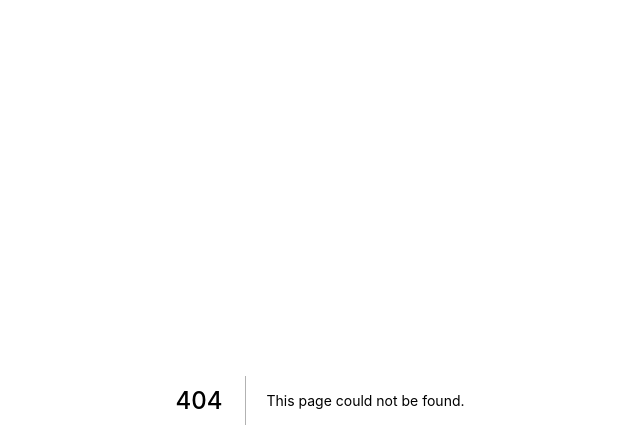
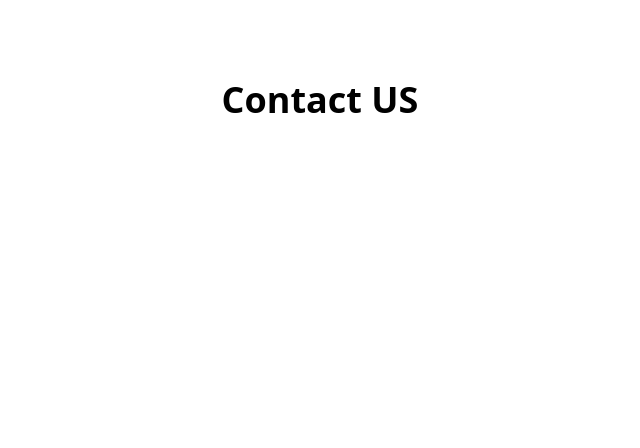
Before and after one commit to MyLhassane/watchme, a Next.js app: page /contact in a window 1280 px wide. Before the commit this address had no page. Shown: the top 448 px of the page, without its empty margins (320-960 px from the left). Built offline with nearby package versions, Linux system fonts and the light colour scheme.

Commit message:
Create Contact Page

```diff
--- a/components/Hero.js
+++ b/components/Hero.js
@@ -9,7 +9,7 @@ const Hero = () => {
       </div>
       <h1 className='text-2xl text-gray-700 uppercase font-bold'>Welcome to WatchMe</h1>
       <p className='text-gray-500'>Produce FILM feature, TELEVISION and GAME.</p>
-      <Link href="/">
+      <Link href="/contact">
       <button className='bg-gray-700 text-white py-3 px-6 rounded text-sm mt-4'>CONTACT US</button></Link>
     </div>
   )
--- /dev/null
+++ b/pages/contact.js
@@ -0,0 +1,11 @@
+import React from 'react'
+
+const contact = () => {
+  return (
+    <div className='text-center mt-20'>
+        <h1 className='text-4xl font-bold'>Contact US</h1>
+    </div>
+  )
+}
+
+export default contact
```
